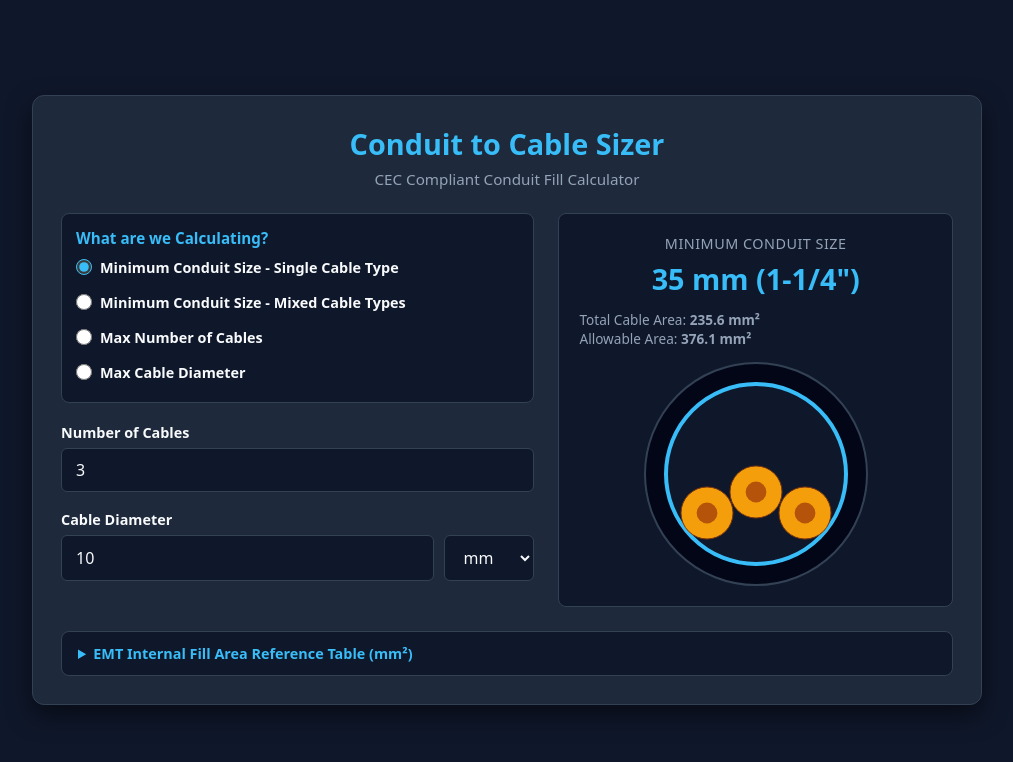
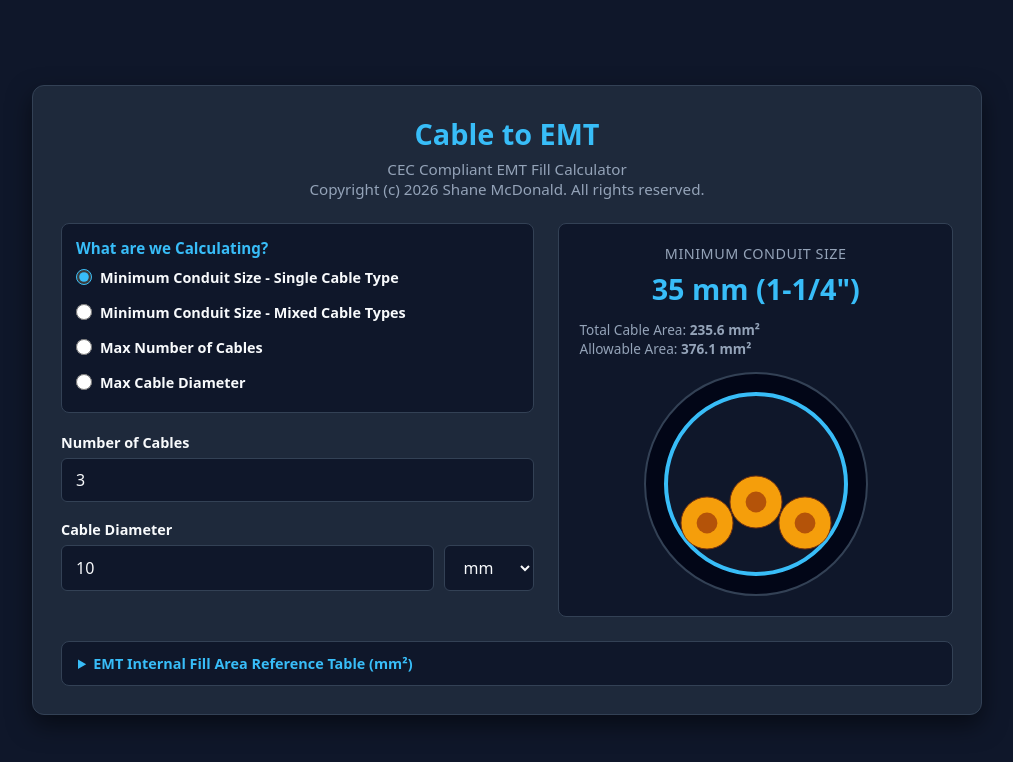
Before and after one commit to snmcdonald/cable2EMT, a plain HTML site: page index.html in a window 1280 px wide. Shown: the whole page, without its empty margins (133-1146 px from the left). Drawn offline with Linux system fonts and the light colour scheme.

Commit message:
Update index.html
title changes

```diff
--- a/index.html
+++ b/index.html
@@ -5,7 +5,7 @@
 <head>
   <meta charset="UTF-8">
   <meta name="viewport" content="width=device-width, initial-scale=1.0">
-  <title>Conduit to Cable Sizer</title>
+  <title>Cable to EMT</title>
   <style>
     :root {
       --bg-color: #0f172a;
@@ -353,8 +353,8 @@
 <body>
 
 <div class="container">
-  <h1>Conduit to Cable Sizer</h1>
-  <p class="subtitle">CEC Compliant Conduit Fill Calculator</p>
+  <h1>Cable to EMT</h1>
+  <p class="subtitle">CEC Compliant EMT Fill Calculator<br/>Copyright (c) 2026 Shane McDonald. All rights reserved.</p>
 
   <div class="grid-layout">
     <div class="controls-column">
```
